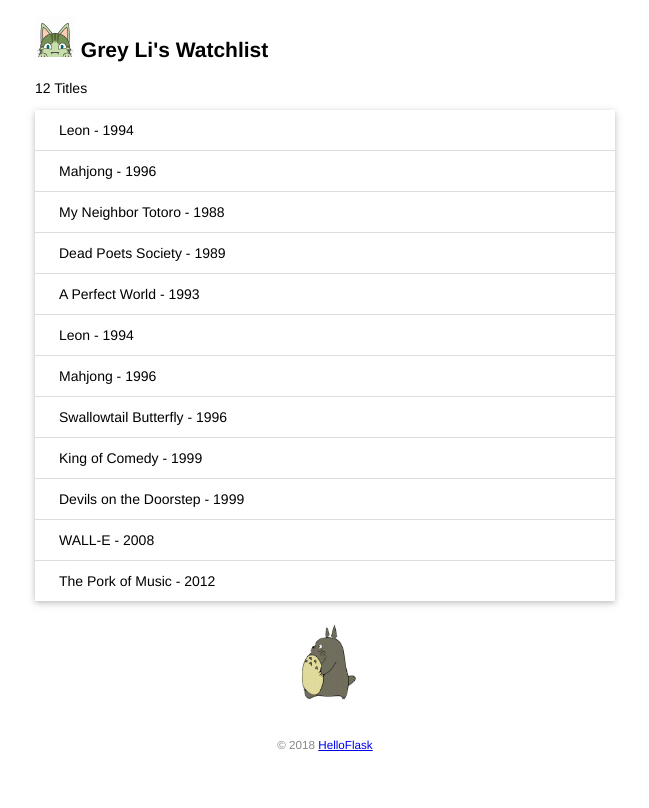
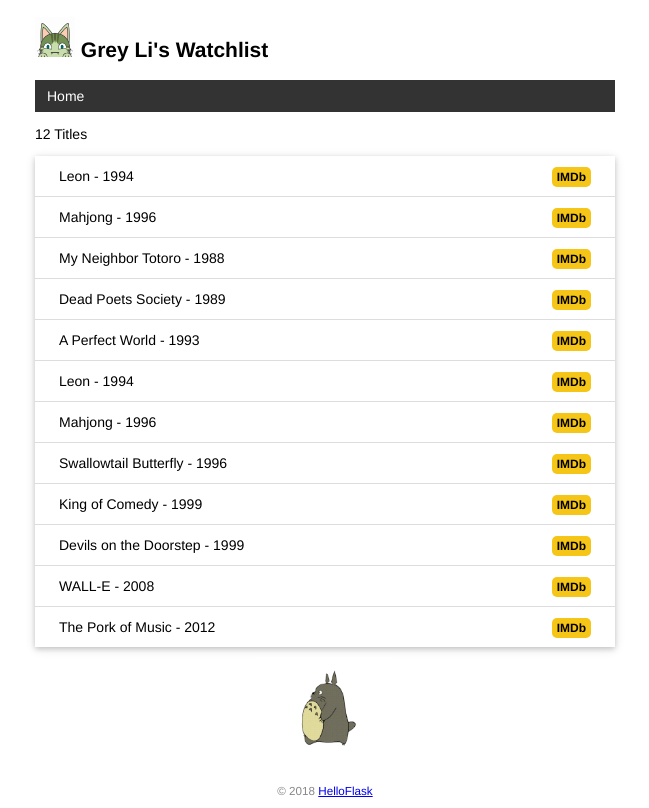
Before and after one commit to Damon-Salvatore-liu/watchlist, a Flask app: page / in a window 1280 px wide. Shown: the whole page, without its empty margins (315-964 px from the left). Before the commit the page ends 751 px from the top, so only its background shows below. Run offline with Flask 2, Linux system fonts and the light colour scheme; data comes from the database, SQL or seed files in the repository.

Commit message:
Add base template and error template

```diff
--- a/app.py
+++ b/app.py
@@ -1,3 +1,4 @@
+from curses.ascii import US
 from flask import url_for
 from flask import Flask, render_template
 from markupsafe import escape
@@ -67,12 +68,22 @@ class Movie(db.Model):
     year = db.Column(db.String(4))
 
 
+@app.context_processor
+def inject_user():
+    user = User.query.first()
+    return dict(user=user)
+
+
 @app.route('/')
 def index():
-    user = User.query.first()
     movies = Movie.query.all()
 
-    return render_template('index.html', user=user, movies=movies)
+    return render_template('index.html', movies=movies)
+
+
+@app.errorhandler(404)
+def page_not_found(e):
+    return render_template('404.html'), 404
 
 
 movies = [
--- a/static/css/style.css
+++ b/static/css/style.css
@@ -46,3 +46,41 @@ footer {
     margin: 0 auto;
     height: 100px;
 }
+
+nav ul {
+    list-style-type: none;
+    margin: 0;
+    padding: 0;
+    overflow: hidden;
+    background-color: #333;
+}
+
+nav li {
+    float: left;
+}
+
+nav li a {
+    display: block;
+    color: white;
+    text-align: center;
+    padding: 8px 12px;
+    text-decoration: none;
+}
+
+nav li a:hover {
+    background-color: #111;
+}
+
+.float-right {
+    float: right;
+}
+
+.imdb {
+    font-size: 12px;
+    font-weight: bold;
+    color: black;
+    text-decoration: none;
+    background: #F5C518;
+    border-radius: 5px;
+    padding: 3px 5px;
+}
--- /dev/null
+++ b/templates/base.html
@@ -0,0 +1,28 @@
+<!DOCTYPE html>
+<html lang="en">
+<head>
+    {% block head %}
+    <meta charset="UTF-8">
+    <meta name="viewport" content="width=device-width, initial-scale=1.0">
+    <title> {{ user.name }}'s Watchlist </title>
+    <link rel='icon' href="{{ url_for('static', filename='images/foo.png') }}">
+    <link rel='stylesheet' href="{{ url_for('static', filename='css/style.css') }}">
+    {% endblock %}
+</head>
+<body>
+    <h2>
+        <img alt="Avatar" class='avatar' src="{{ url_for('static', filename='images/avatar.png') }}">
+        {{ user.name }}'s Watchlist
+    </h2>
+    <nav>
+        <ul>
+            <li><a href="{{ url_for('index') }}">Home</a></li>
+        </ul>
+    </nav>
+    {% block content %}
+    {% endblock %}
+    <footer>
+        <small>&copy; 2018 <a href="http://helloflask.com/book/3">HelloFlask</a></small>
+    </footer>
+</body>
+</html>
--- a/templates/index.html
+++ b/templates/index.html
@@ -1,26 +1,15 @@
-<!DOCTYPE html>
-<html lang='en'>
-<head>
-    <meta charset='utf-8'>
-    <title>{{ user.name }}'s Watchlist</title>
-    <link rel='icon' href="{{ url_for('static', filename='images/foo.png') }}">
-    <link rel='stylesheet' href="{{ url_for('static', filename='css/style.css') }}">
-</head>
-<body>
-    <h2>
-        <img alt="Avatar" class='avatar' src="{{ url_for('static', filename='images/avatar.png') }}">
-        {{ user.name }}'s Watchlist
-    </h2>
-    {# 使用length 过滤器获取 movies 变量的长度 #}
-    <p>{{ movies|length }} Titles</p>
-    <ul class='movie-list'>
-        {% for movie in movies %}
-            <li>{{ movie.title }} - {{ movie.year }}</li>
-        {% endfor %}
-    </ul>
-    <img alt='Walking Totoro' class='totoro' src="{{ url_for('static', filename='images/totoro.gif') }}">
-    <footer>
-        <small>&copy; 2018 <a href="http://helloflask.com/book/3">HelloFlask</a></small>
-    </footer>
-</body>
-</html>
+{% extends 'base.html' %}
+
+{% block content %}
+<p>{{ movies|length }} Titles</p>
+<ul class="movie-list">
+    {% for movie in movies %}
+    <li>{{ movie.title }} - {{ movie.year }}
+        <span class="float-right">
+            <a class="imdb" href="https://www.imdb.com/find?q={{ movie.title }}" target="_blank" title="Find this movie on IMDb">IMDb</a>
+        </span>
+    </li>
+    {% endfor %}
+</ul>
+<img alt="Walking Totoro" class="totoro" src="{{ url_for('static', filename='images/totoro.gif') }}" title="to~to~ro~">
+{% endblock %}
```
Also changed, not shown: templates/404.html (added, +12 -0 lines).
